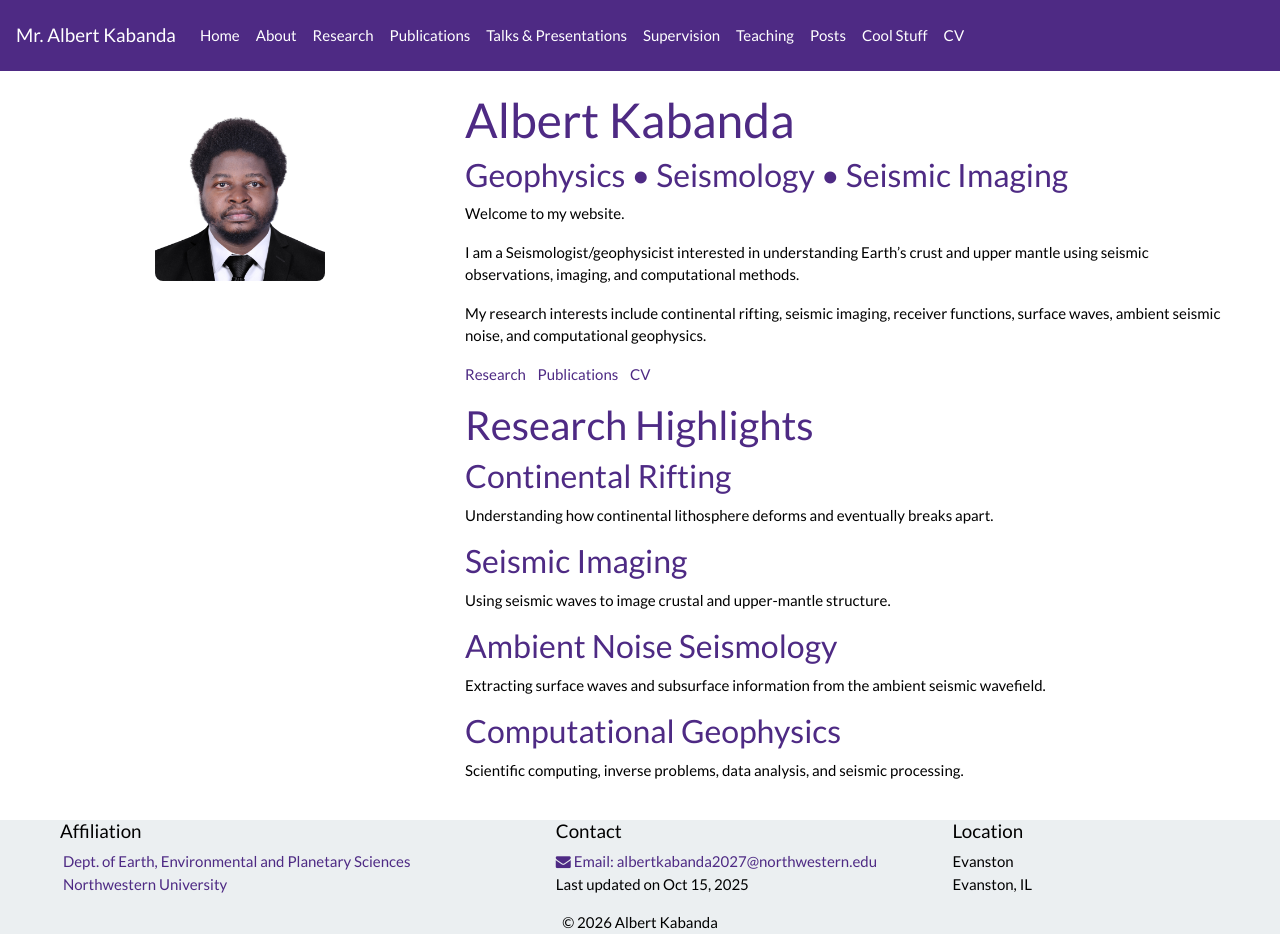
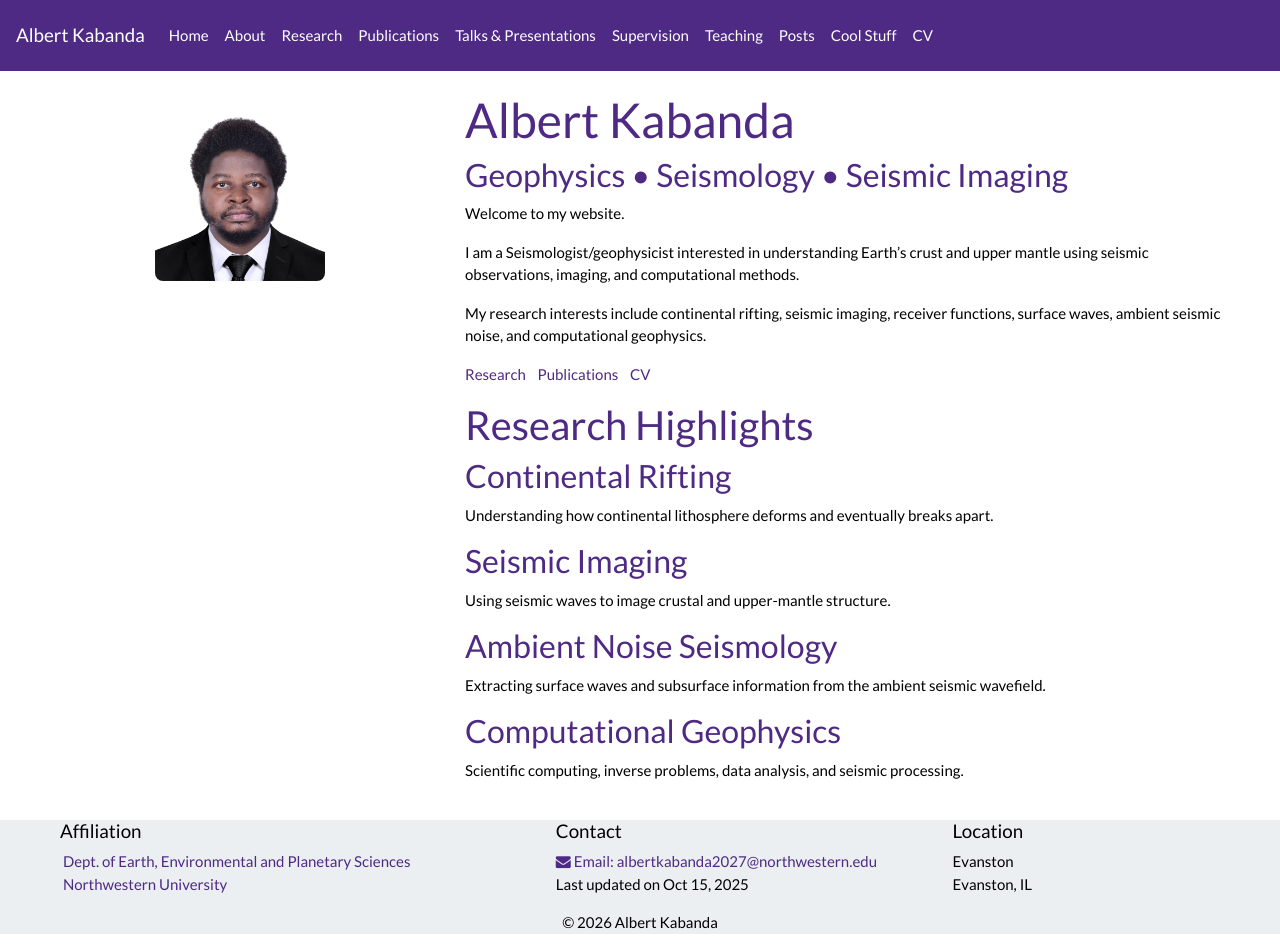
Before and after one commit to albertkabanda/albertkabanda.github.io, a Jekyll site: the page built from _pages/home.md, in a window 1280 px wide and 950 px high. Built offline with Jekyll 4.4.1, drawn with Linux system fonts in a browser that asks for light colours; nearby versions of some CDN libraries; a style sheet for code colours, icons or effects is not loaded.

```diff
--- a/_config.yml
+++ b/_config.yml
@@ -1,5 +1,5 @@
 # Site settings
-title: Mr. Albert Kabanda
+title: Albert Kabanda
 title_bottom: Albert Kabanda
 email: albertkabanda2027@northwestern.edu
 #description: Albert Research Group
```
